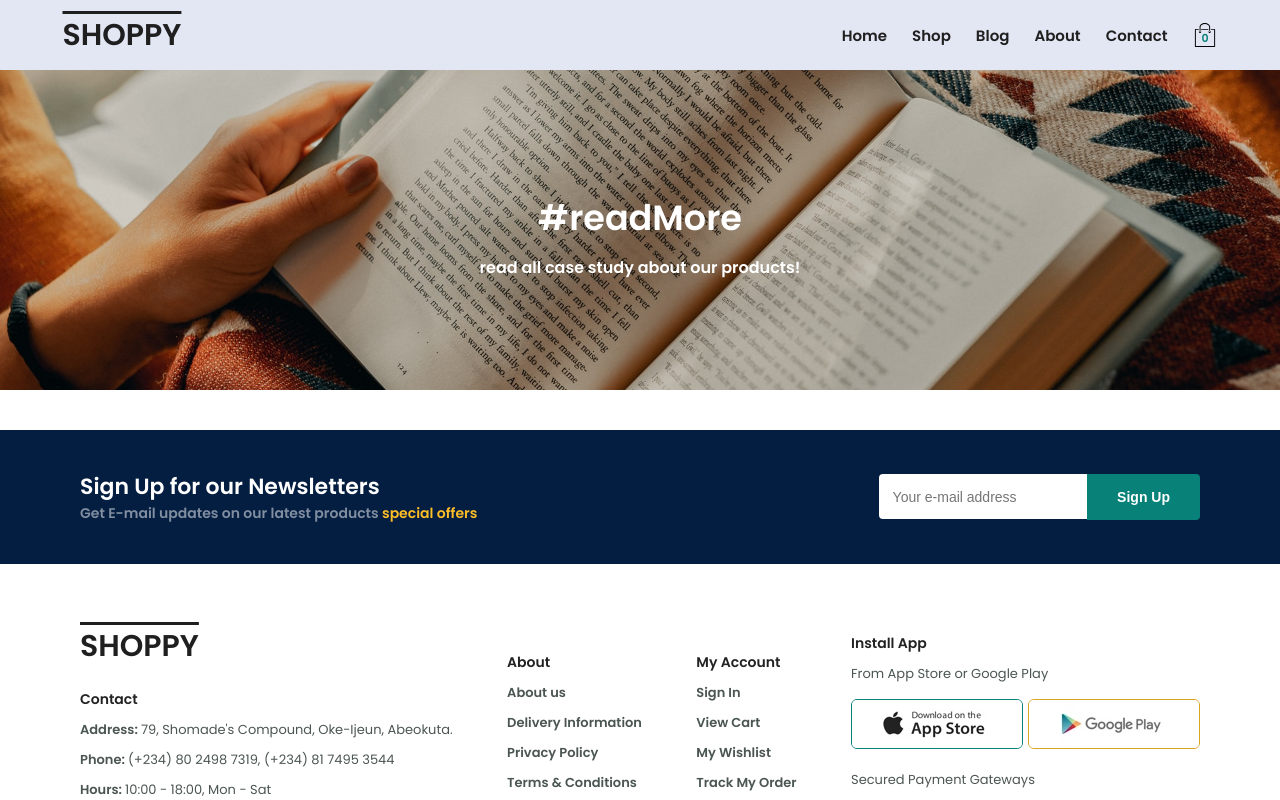
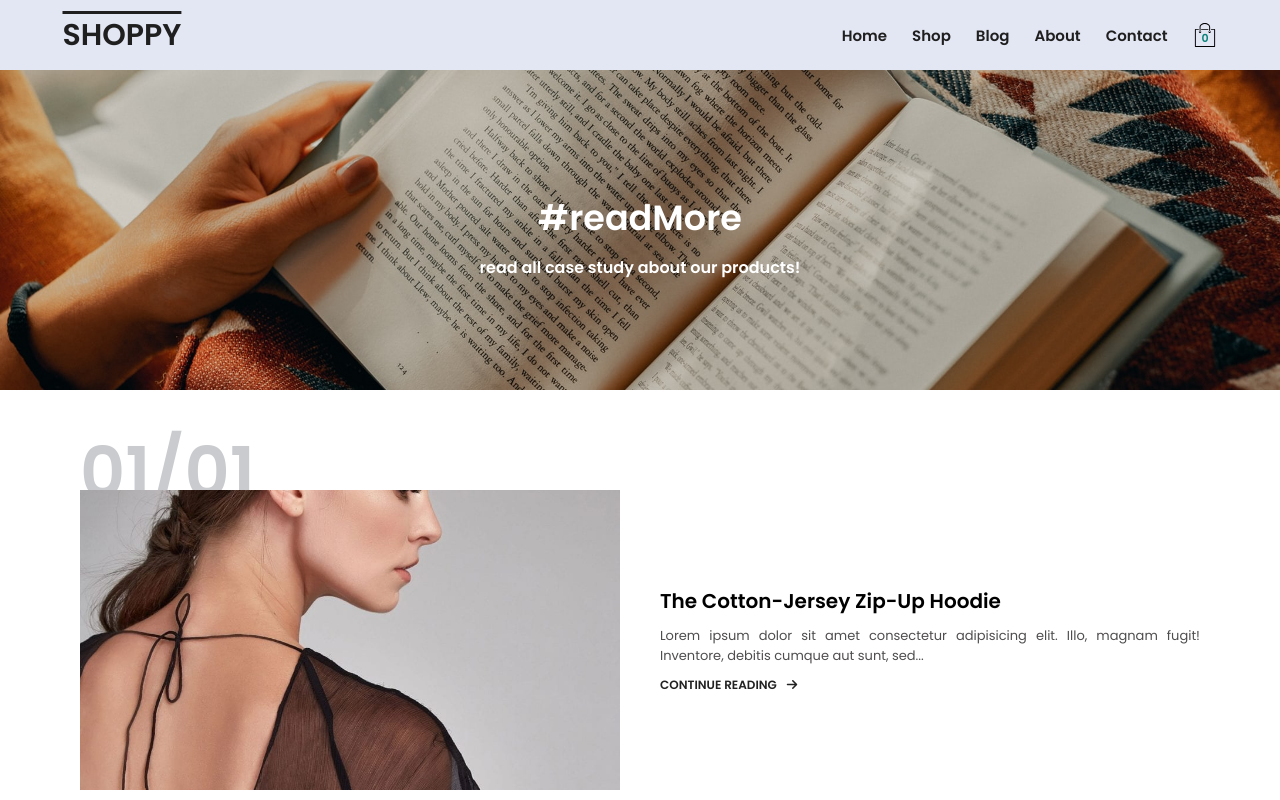
Before and after one commit to Abideen-program/Shoppy, a React (Create React App) app: page /blog in a window 1280 px wide. Shown: the top 800 px of the page. Built offline with nearby package versions, Linux system fonts and the light colour scheme.

Commit message:
create the blog page with single image first

```diff
--- a/src/components/routes/Blog/Blog.component.jsx
+++ b/src/components/routes/Blog/Blog.component.jsx
@@ -1,4 +1,5 @@
 import BlogBanner from "./BlogBanner/BlogBanner";
+import BlogItems from "./BlogItems/BlogItems";
 import NewsLetter from "../../NewsLetter/NewsLetter";
 import Footer from "../../Footer/Footer";
 
@@ -6,6 +7,7 @@ const Blog = () => {
   return (
     <>
       <BlogBanner />
+      <BlogItems />
       <NewsLetter />
       <Footer />
     </>
--- /dev/null
+++ b/src/components/routes/Blog/BlogItem/BlogItem.jsx
@@ -0,0 +1,25 @@
+import { Link } from "react-router-dom";
+import blogImage from "../../../../assets/images/blog/b1.jpg";
+import classes from "./BlogItem.module.css";
+
+const BlogItem = () => {
+  return (
+    <div className={classes.blogBox}>
+      <div className={classes.blogImage}>
+        <img src={blogImage} alt="blog" />
+      </div>
+
+      <div className={classes.blogDetails}>
+        <h4>The Cotton-Jersey Zip-Up Hoodie</h4>
+        <p>
+          Lorem ipsum dolor sit amet consectetur adipisicing elit. Illo, magnam
+          fugit! Inventore, debitis cumque aut sunt, sed...
+        </p>
+        <Link to='/blog'>Continue reading</Link>
+      </div>
+      <h1>01/01</h1>
+    </div>
+  );
+};
+
+export default BlogItem;
--- /dev/null
+++ b/src/components/routes/Blog/BlogItem/BlogItem.module.css
@@ -0,0 +1,64 @@
+.blogBox {
+  width: 100%;
+  display: flex;
+  justify-content: space-between;
+  align-items: center;
+  position: relative;
+}
+
+.blogImage {
+  width: 50%;
+  margin-right: 4rem;
+  z-index: 99;
+}
+
+.blogImage img {
+  width: 100%;
+  height: 30rem;
+  display: block;
+  object-fit: cover;
+}
+
+.blogDetails {
+  width: 50%;
+}
+
+.blogDetails h4 {
+    font-size: 2rem;
+}
+
+.blogDetails p{
+    font-size: 1.3rem;
+    color: #4f4d4d;
+    margin: 1rem 0;
+    text-align: justify;
+}
+
+.blogDetails a {
+  padding: 0;
+  font-size: 1.2rem;
+  text-transform: uppercase;
+  font-weight: 700;
+  color: #222;
+  transition: color 0.5s ease;
+}
+
+.blogDetails a::after {
+    content: '\f061';
+    font-family: 'Font Awesome 5 Free';
+    font-size: 1.2rem;
+    font-weight: 700;
+    margin-left: 1rem;
+}
+
+.blogDetails a:hover{
+    color: #008178;
+}
+
+.blogBox h1{
+    position: absolute;
+    font-size: 7rem;
+    color: #c9cbce;
+    top: -7rem;
+    left: 0;
+}
--- /dev/null
+++ b/src/components/routes/Blog/BlogItems/BlogItems.jsx
@@ -0,0 +1,12 @@
+import BlogItem from '../BlogItem/BlogItem'
+import classes from './BlogItems.module.css'
+
+const BlogItems = () => {
+    return (
+        <div className={classes.blog}>
+            <BlogItem />
+        </div>
+    )
+}
+
+export default BlogItems
--- /dev/null
+++ b/src/components/routes/Blog/BlogItems/BlogItems.module.css
@@ -0,0 +1,3 @@
+.blog{
+    padding: 10rem 8rem 0 8rem;
+}
```
